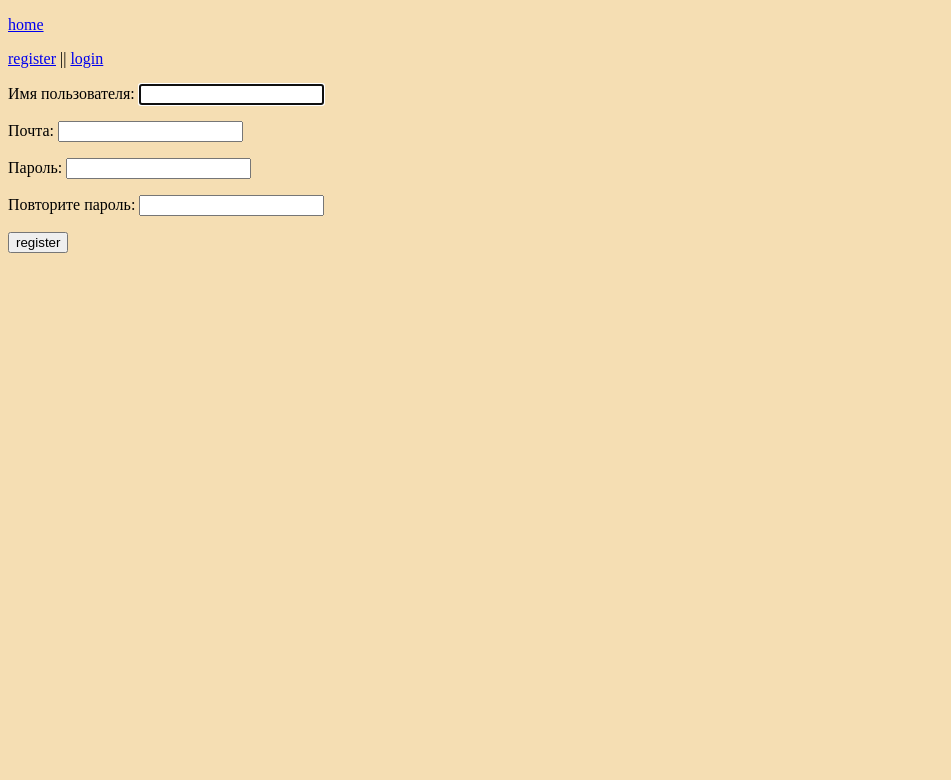
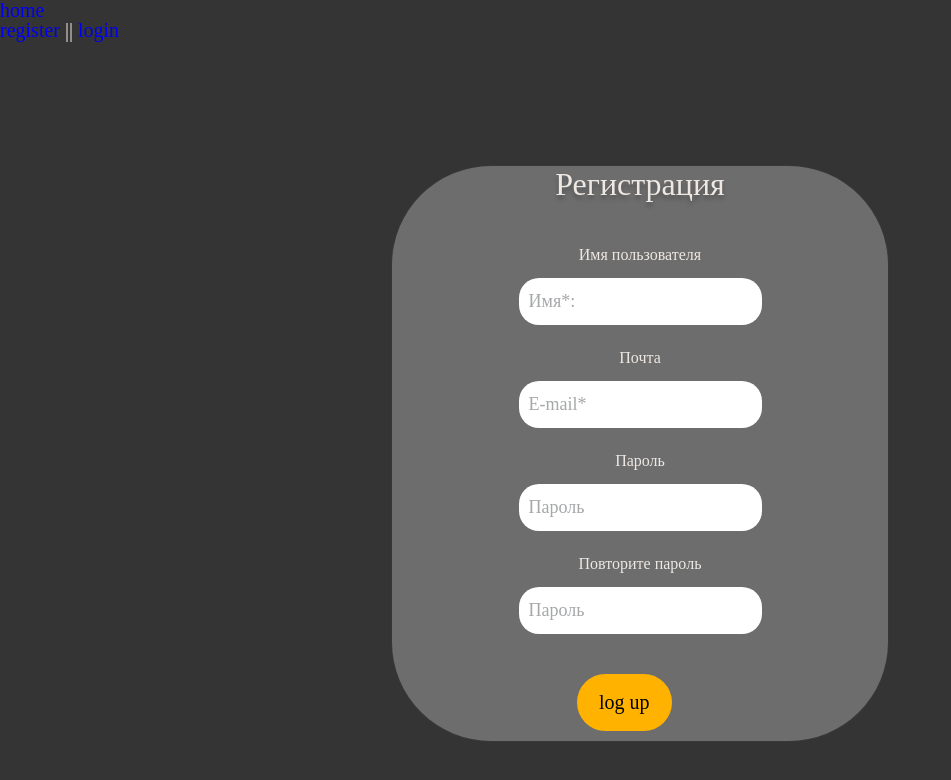
Before and after one commit to Myrs-19/miskuna, a Django app: page /register/ in a window 1280 px wide. Shown: the top 780 px of the page, without its empty margins (0-951 px from the left). Run offline with Django 4.2, Linux system fonts and the light colour scheme.

Commit message:
Добавление верстки Артема для формы регистрации

```diff
--- a/miskuna/notes/forms.py
+++ b/miskuna/notes/forms.py
@@ -14,19 +14,44 @@ class FormTask(forms.Form):
 class UserRegisterForm(UserCreationForm):
     username = forms.CharField(
         label='Имя пользователя',
-        widget=forms.TextInput()
+        widget=forms.TextInput(attrs={
+            'id' : "forName",
+            'type' : "text",
+            'name' : "name",
+            'class' : "form__input",
+            'placeholder' : "Имя*:",
+        })
     )
+
     email = forms.EmailField(
         label='Почта',
-        widget=forms.EmailInput()
+        widget=forms.EmailInput(attrs={
+            'id' : "forEmail",
+            'type' : "text",
+            'name' : "Email",
+            'class' : "form__input",
+            'placeholder' : "E-mail*",
+        })
     )
     password1 = forms.CharField(
         label='Пароль',
-        widget=forms.PasswordInput()
+        widget=forms.PasswordInput(attrs={
+            'id' : "userPassword",
+            'type' : "password",
+            'name' : "Пароль",
+            'class' : "form__input",
+            'placeholder' : "Пароль",
+        })
     )
     password2 = forms.CharField(
         label='Повторите пароль',
-        widget=forms.PasswordInput()
+        widget=forms.PasswordInput(attrs={
+            'id' : "userPassword",
+            'type' : "password",
+            'name' : "Пароль",
+            'class' : "form__input",
+            'placeholder' : "Пароль",
+        })
     )
 
     class Meta:
--- a/miskuna/notes/static/notes/css/style_login.css
+++ b/miskuna/notes/static/notes/css/style_lr.css
@@ -138,3 +138,13 @@ textarea.form__input{
     background-color: rgb(255, 179, 0);
     border: 2px solid rgb(255, 179, 0);
 }
+
+.error{
+    color:red;
+    text-align: center;
+}
+
+.success{
+    color:green;
+    text-align: center;
+}
--- a/miskuna/notes/templates/notes/index.html
+++ b/miskuna/notes/templates/notes/index.html
@@ -21,6 +21,7 @@
     <hr>
     post:  {{ p }}
 
+    <!-- добавление панели -->
     <form method="post">
         {% csrf_token %}
 
--- a/miskuna/notes/templates/notes/register.html
+++ b/miskuna/notes/templates/notes/register.html
@@ -4,8 +4,10 @@
 <head>
     <meta charset="UTF-8">
     <title>Document</title>
-    <link rel="stylesheet" href="{% static 'notes/css/tags.css' %}">
-    <link rel="stylesheet" href="{% static 'notes/css/style.css' %}">
+
+
+    <link rel="stylesheet" href="{% static 'notes/css/style_lr.css' %}">
+
 </head>
 <body>
     <p><a href="{% url 'home' %}">home</a></p>
@@ -21,6 +23,26 @@
         {% endif %}
     </p>
 
+    <div class="wrapper">
+        <div class="main-blocl__image _ibg"></div>
+        <header class="header">
+
+        </header>
+        <main class="page">
+            <div class="page__main-block main-block">
+                <div class="main-block__container _container">
+                    <div class="main-block__body">
+                        <div class="form">
+
+
+
+
+                            <form method="post" id="form__form__body">
+                                {% csrf_token %}
+                                <h2 class="form__title">Регистрация</h2>
+                                    <div class="_container-flex-colum">
+
+
                                         {% if messages %}
 
                                         {% for message in messages %}
@@ -34,11 +56,26 @@
                                         {% endif %}
 
 
-    <form method="post">
-        {% csrf_token %}
-        {{ form.as_p }}
+                                        {% for field in form %}
+                                        <div class="form__item ">
+                                            <label for="forName" class="form__lable">{{field.label}}</label>
+                                            {{field}}
+                                        </div>
+                                        {% endfor %}
 
-        <button type="submit">register</button>
+
+
+                                    </div>
+                                        <button type="submit" class="form__button">log up</button>
                             </form>
+
+                        </div>
+                    </div>
+                </div>
+                </div>
+        </main>
+        <footer class="footer">
+
+        </footer>
 </body>
 </html>
--- a/miskuna/notes/urls.py
+++ b/miskuna/notes/urls.py
@@ -6,7 +6,6 @@ urlpatterns = [
     path("", index, name='home'),
     path("register/", register, name="register"),
     path("login/", user_login, name="login"),
-    path("login1/", user_login1, name="login1"),
     path("logout/", user_logout, name="logout"),
 
 ]
--- a/miskuna/notes/views.py
+++ b/miskuna/notes/views.py
@@ -92,11 +92,7 @@ def user_login(request):
     content = {
         "form" : form,
     }
-    return render(request, "notes/login1.html", content)
-
-
-def user_login1(request):
-    return render(request, 'notes/login1.html')
+    return render(request, "notes/login.html", content)
 
 
 
```
Also changed, not shown: miskuna/notes/templates/notes/login.html (+52 -8 lines), miskuna/notes/templates/notes/login1.html (deleted, +0 -63 lines), miskuna/db.sqlite3. Lines whose indentation alone changed are shown as unchanged.
